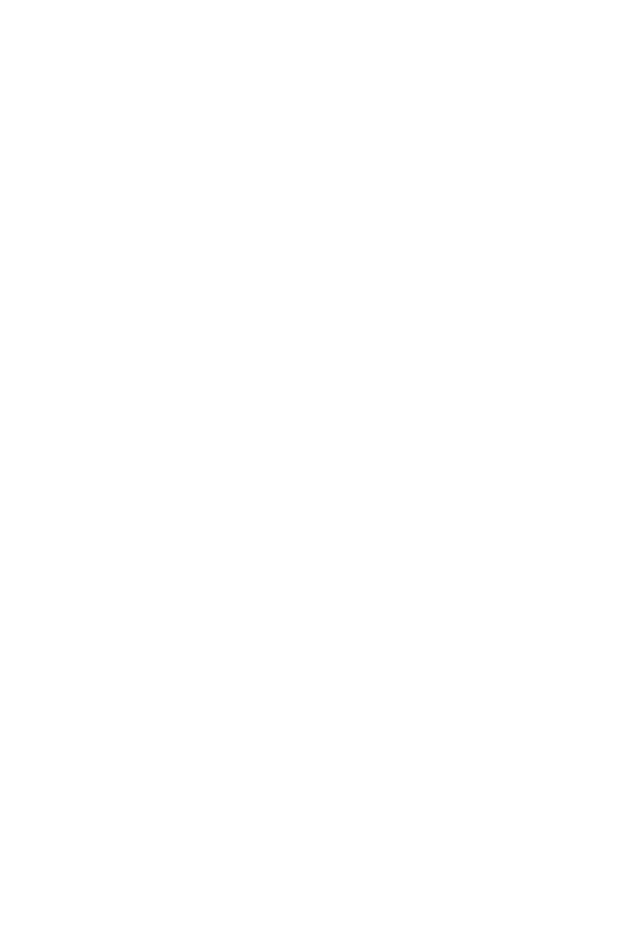
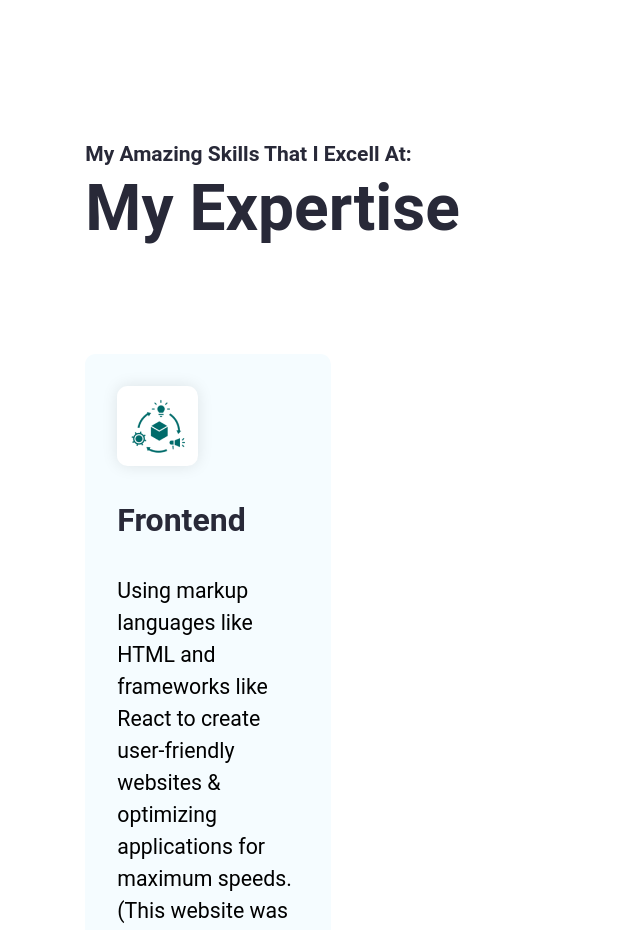
Before and after one commit to moris96/new-portfolio-react, a React (Create React App) app: page / in a window 1280 px wide. Shown: the part 1000-1930 px from the top of the page, without its empty margins (0-640 px from the left). Before the commit the page ends 989 px from the top, so only its background shows below. Built offline with nearby package versions, Linux system fonts and the light colour scheme; a web font is replaced by a local one.

Commit message:
added skills section

```diff
--- a/src/All.js
+++ b/src/All.js
@@ -5,6 +5,7 @@
   return (
     <>
         <Main/>
+
     </>
   );
 };
--- a/src/App.js
+++ b/src/App.js
@@ -1,7 +1,7 @@
-// import Main from "./pages/Main/Main";
+// import All from "./All";
 
-// import All from "./All";
 import Main from "./pages/Main/Main";
+import Skills from "./pages/skills/Skills";
 
 import { BrowserRouter as Router, Route, Routes } from "react-router-dom";
 import NavBar from "./components/NavBar/NavBar";
@@ -14,10 +14,12 @@
           <NavBar />
           <Routes>
             <Route path="/" element={<Main />} />
+            {/* <Route path="/skills" element={<Skills />} /> */}
             {/* <Route path="*" element={<div>404 Not Found</div>} /> */}
           </Routes>
         </div>
       </Router>
+      <Skills/>
     </div>
   );
 };
--- a/src/components/NavBar/NavBar.css
+++ b/src/components/NavBar/NavBar.css
@@ -37,6 +37,6 @@
 }
 
 .nav-img {
-    width: 10%;
-    height: 10%;
+    width: 5%;
+    height: 5%;
 }
--- a/src/components/NavBar/NavBar.js
+++ b/src/components/NavBar/NavBar.js
@@ -54,6 +54,9 @@
                 <li>
                     <Link onClick={closeMenu} activeClass='navbar-active-content' spy={true} smooth={true} offset={-70} duration={500} to='mainSection' className='navbar-content'>Home</Link>
                 </li>
+                <li>
+                    <Link onClick={closeMenu} activeClass='navbar-active-content' spy={true} smooth={true} offset={-70} duration={500} to='mySkills' className='navbar-content'>Skills</Link>
+                </li>
             </ul>
         </div>
     </nav>
--- a/src/pages/Main/Main.css
+++ b/src/pages/Main/Main.css
@@ -50,7 +50,7 @@
 }
 
 /* fix this to make it appear above "Frontend" word!!! */
-.section-title1 {
+.section-title {
     color: var(--heading-color);
     font-size: 21px;
     text-align: right;
--- a/src/pages/Main/Main.js
+++ b/src/pages/Main/Main.js
@@ -6,7 +6,7 @@
     <section id='mainSection' className='main-section'>
         <div className='main-section-content-box'>
             <div className='main-section-content'>
-                <p className='section-title1'>Hi, I'm Moris Khoudari</p>
+                <p className='section-title'>Hi, I'm Moris Khoudari</p>
                 <h1 className='main-section-title'>
                     <span className='main-section-title-color'>Frontend</span>{" "}
                     <br/>
--- /dev/null
+++ b/src/pages/skills/Skills.css
@@ -0,0 +1,69 @@
+.skills-section {
+    display: flex;
+    padding: 149.33px 85.33px;
+    flex-direction: column;
+    justify-content: center;
+    align-items: flex-start;
+    gap: 106.667px;
+  }
+  .skills-section-heading {
+    color: var(--heading-color);
+    font-size: 64px;
+    font-weight: 700;
+    line-height: 77px;
+  }
+  .skills-section-container {
+    display: grid;
+    justify-content: center;
+    align-items: flex-start;
+    gap: 42.6px;
+    grid-template-columns: repeat(4, 1fr);
+  }
+  .skills-section-card {
+    display: flex;
+    padding: 32px;
+    flex-direction: column;
+    align-items: flex-start;
+    gap: 32px;
+    flex: 1 0 0;
+    border-radius: 10.6px;
+    background: var(--bg-shade);
+    min-height: 250px;
+  }
+  .skills-section-card:hover {
+    border-bottom: 4px solid var(--primary);
+  }
+  .skills-section-card:hover .skills-section-description {
+    color: var(--darkblue);
+  }
+
+  .skills-section-img {
+    display: flex;
+    padding: 13.3px;
+    justify-content: center;
+    align-items: center;
+    gap: 13.3px;
+    border-radius: 10.6px;
+    background: #fff;
+    box-shadow: 0 0 16px 0 rgba(0, 0, 0, 0.1);
+  }
+  .skills-section-card-content {
+    display: flex;
+    flex-direction: column;
+    align-items: flex-start;
+    gap: 32px;
+    align-self: stretch;
+  }
+  .skills-section-title {
+    color: var(--heading-color);
+    font-size: 32px;
+    font-weight: 700;
+    line-height: 45px;
+  }
+  .skills-section-description {
+    color: var(--black);
+    font-size: 21.3px;
+    font-style: normal;
+    font-weight: 400;
+    line-height: 32px;
+  }
--- /dev/null
+++ b/src/pages/skills/Skills.js
@@ -0,0 +1,29 @@
+import React from 'react';
+import data from './data.json';
+import './Skills.css';
+
+const Skills = () => {
+  return (
+  <section className="skills-section" id="mySkills">
+    <div className="portfolio-container">
+      <p className="section-title">My Amazing Skills That I Excell At:</p>
+      <h2 className="skills-section-heading">My Expertise</h2>
+    </div>
+    <div className="skills-section-container">
+      {data?.skills?.map((item, index) => (
+        <div key={index} className="skills-section-card">
+          <div className="skills-section-img">
+            <img src={item.src} alt="frontend" />
+          </div>
+          <div className="skills-section-card-content">
+            <h3 className="skills-section-title">{item.title}</h3>
+            <p className="skills-section-description">{item.description}</p>
+          </div>
+        </div>
+      ))}
+    </div>
+  </section>
+  );
+};
+
+export default Skills
--- /dev/null
+++ b/src/pages/skills/data.json
@@ -0,0 +1,10 @@
+{
+    "skills": [
+        {
+            "id": "1",
+            "src": "../images/product-chain-1.png",
+            "title": "Frontend",
+            "description": "Using markup languages like HTML and frameworks like React to create user-friendly websites & optimizing applications for maximum speeds. (This website was made in React)"
+        }
+    ]
+}
```
